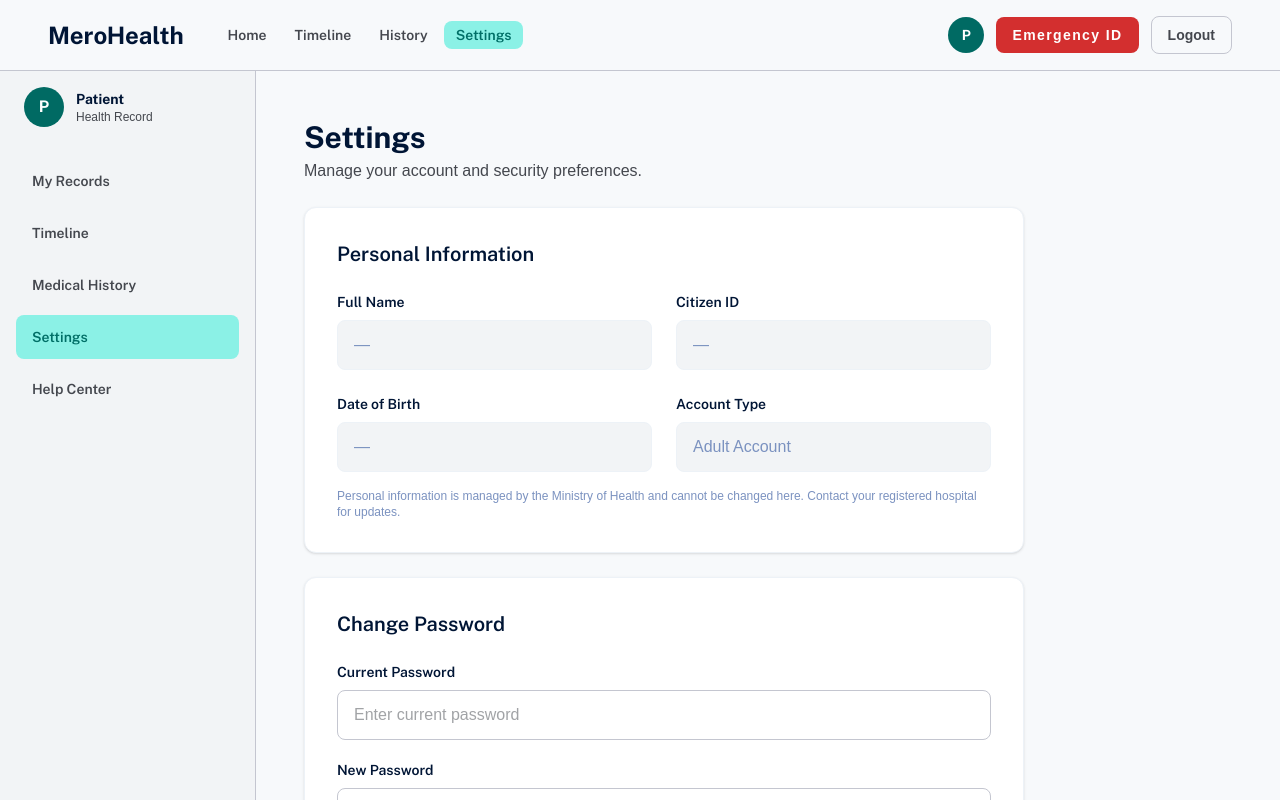
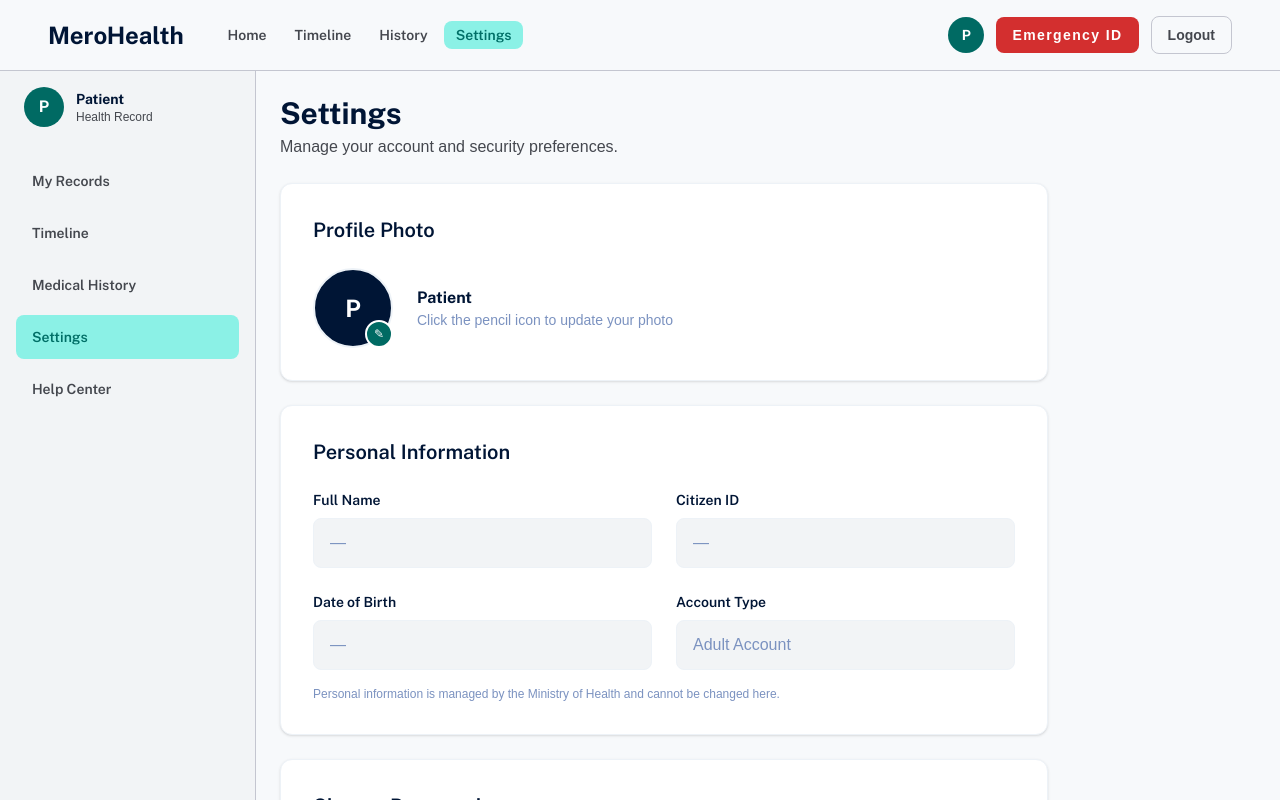
Before and after one commit to Bidhan009/merohealth, a Next.js app in the folder frontend/: page /dashboard/patient/settings in a window 1280 px wide. Shown: the top 800 px of the page. Built offline with nearby package versions, Linux system fonts and the light colour scheme; no server answers; sample sign-in values are in the browser's storage; a web font is replaced by a local one.

Commit message:
feat: patient settings with profile photo upload and clean layout refactor

```diff
--- a/frontend/src/app/dashboard/hospital/settings/page.tsx
+++ b/frontend/src/app/dashboard/hospital/settings/page.tsx
@@ -28,6 +28,7 @@ export default function HospitalSettingsPage() {
   const [avatarUrl, setAvatarUrl] = useState("");
   const [avatarLoading, setAvatarLoading] = useState(false);
 
+
   useEffect(() => {
   if (!token) { router.replace("/login"); return; }
 
@@ -39,13 +40,13 @@ export default function HospitalSettingsPage() {
       if (res.ok) {
         const data = await res.json();
         setProfile(data);
+        setAvatarUrl(data.avatarUrl ?? "");
         setName(data.name);
         setAddress(data.address);
       }
     } finally {
       setLoading(false);
     }
-      setAvatarUrl(data.avatarUrl ?? "");
   };
 
   load();
@@ -81,21 +82,17 @@ export default function HospitalSettingsPage() {
   const file = e.target.files?.[0];
   if (!file) return;
   setAvatarLoading(true);
-
   const formData = new FormData();
   formData.append("avatar", file);
-
   const res = await fetch("http://localhost:5000/api/hospital/avatar", {
     method: "POST",
     headers: { Authorization: `Bearer ${token}` },
     body: formData,
   });
-
   const data = await res.json();
   if (res.ok) setAvatarUrl(data.avatarUrl);
   setAvatarLoading(false);
 }
-
   function handleLogout() {
     logout();
     router.replace("/login");
--- a/frontend/src/app/dashboard/patient/settings/page.tsx
+++ b/frontend/src/app/dashboard/patient/settings/page.tsx
@@ -2,16 +2,16 @@
 
 import { useEffect, useState } from "react";
 import { useRouter } from "next/navigation";
-import Link from "next/link";
-import { getToken, logout } from "@/utils/auth";
+import { getToken } from "@/utils/auth";
 import PatientLayout from "@/components/PatientLayout";
+import { getInitials } from "@/utils/avatar";
 
 interface PatientInfo {
   fullName: string;
   citizenId: string;
   isMinor: boolean;
   dateOfBirth: string;
-  user: { email: string };
+  avatarUrl?: string;
 }
 
 export default function PatientSettingsPage() {
@@ -25,6 +25,8 @@ export default function PatientSettingsPage() {
   const [pwError, setPwError] = useState("");
   const [pwSuccess, setPwSuccess] = useState("");
   const [pwLoading, setPwLoading] = useState(false);
+  const [avatarUrl, setAvatarUrl] = useState("");
+  const [avatarLoading, setAvatarLoading] = useState(false);
 
   useEffect(() => {
     if (!token) { router.replace("/login"); return; }
@@ -36,7 +38,8 @@ export default function PatientSettingsPage() {
         });
         if (res.ok) {
           const data = await res.json();
-          setPatient({ ...data.patient, user: { email: data.email ?? "" } });
+          setPatient(data.patient);
+          setAvatarUrl(data.patient.avatarUrl ?? "");
         }
       } finally {
         setLoading(false);
@@ -83,15 +86,24 @@ export default function PatientSettingsPage() {
     }
   }
 
-  function handleLogout() {
-    logout();
-    router.replace("/login");
+  async function handleAvatarUpload(e: React.ChangeEvent<HTMLInputElement>) {
+    const file = e.target.files?.[0];
+    if (!file) return;
+    setAvatarLoading(true);
+    const formData = new FormData();
+    formData.append("avatar", file);
+    const res = await fetch("http://localhost:5000/api/patient/avatar", {
+      method: "POST",
+      headers: { Authorization: `Bearer ${token}` },
+      body: formData,
+    });
+    const data = await res.json();
+    if (res.ok) setAvatarUrl(data.avatarUrl);
+    setAvatarLoading(false);
   }
 
   return (
-      <PatientLayout patientName={patient?.fullName} citizenId={patient?.citizenId}>
-        {/* Main */}
-        <main className="flex-1 p-6 flex flex-col gap-6 max-w-3xl">
+    <PatientLayout>
       <div>
         <h1 className="font-heading font-bold text-3xl text-primary">Settings</h1>
         <p className="font-body text-body text-base mt-1">
@@ -104,7 +116,46 @@ export default function PatientSettingsPage() {
           <p className="font-body text-muted text-base">Loading...</p>
         </div>
       ) : (
-            <div className="flex flex-col gap-6">
+        <div className="flex flex-col gap-6 max-w-3xl">
+
+          {/* Avatar Upload */}
+          <div className="bg-white border border-border rounded-xl shadow-sm p-8">
+            <h2 className="font-heading font-semibold text-xl text-primary mb-6">
+              Profile Photo
+            </h2>
+            <div className="flex items-center gap-6">
+              <div className="relative">
+                {avatarUrl ? (
+                  <img
+                    src={`http://localhost:5000${avatarUrl}`}
+                    alt="Patient avatar"
+                    className="w-20 h-20 rounded-full object-cover border-2 border-border"
+                  />
+                ) : (
+                  <div className="w-20 h-20 rounded-full bg-primary flex items-center justify-center text-white font-heading font-bold text-2xl border-2 border-border">
+                    {getInitials(patient?.fullName ?? "P")}
+                  </div>
+                )}
+                <label className="absolute bottom-0 right-0 w-7 h-7 bg-accent rounded-full flex items-center justify-center cursor-pointer hover:opacity-90 transition-opacity border-2 border-white">
+                  <span className="text-white text-xs">✎</span>
+                  <input
+                    type="file"
+                    accept=".jpg,.jpeg,.png,.webp"
+                    className="hidden"
+                    onChange={handleAvatarUpload}
+                  />
+                </label>
+              </div>
+              <div>
+                <p className="font-heading font-bold text-base text-primary">
+                  {patient?.fullName ?? "Patient"}
+                </p>
+                <p className="font-body text-muted text-sm">
+                  {avatarLoading ? "Uploading..." : "Click the pencil icon to update your photo"}
+                </p>
+              </div>
+            </div>
+          </div>
 
           {/* Profile Info (read only) */}
           <div className="bg-white border border-border rounded-xl shadow-sm p-8">
@@ -123,7 +174,10 @@ export default function PatientSettingsPage() {
                       })
                     : "—",
                 },
-                    { label: "Account Type", value: patient?.isMinor ? "Minor Account" : "Adult Account" },
+                {
+                  label: "Account Type",
+                  value: patient?.isMinor ? "Minor Account" : "Adult Account",
+                },
               ].map((field) => (
                 <div key={field.label} className="flex flex-col gap-2">
                   <label className="font-heading font-semibold text-sm text-primary">
@@ -136,7 +190,7 @@ export default function PatientSettingsPage() {
               ))}
             </div>
             <p className="font-body text-muted text-xs mt-4">
-                  Personal information is managed by the Ministry of Health and cannot be changed here. Contact your registered hospital for updates.
+              Personal information is managed by the Ministry of Health and cannot be changed here.
             </p>
           </div>
 
@@ -185,6 +239,7 @@ export default function PatientSettingsPage() {
                   className="border border-border-strong rounded-lg px-4 py-3 font-body text-base text-body focus:outline-none focus:ring-2 focus:ring-accent"
                 />
               </div>
+
               {pwError && (
                 <div className="bg-soft-red text-danger text-sm font-semibold px-4 py-3 rounded-lg">
                   {pwError}
@@ -195,6 +250,7 @@ export default function PatientSettingsPage() {
                   {pwSuccess}
                 </div>
               )}
+
               <button
                 type="submit"
                 disabled={pwLoading}
@@ -211,7 +267,7 @@ export default function PatientSettingsPage() {
               Your Data is Protected
             </p>
             <p className="font-body text-body text-base leading-relaxed">
-                  All your health records are encrypted and access is logged by the Ministry of Health. You can only view your records — hospitals manage your medical reports.
+              All your health records are encrypted and access is logged by the Ministry of Health.
             </p>
           </div>
 
@@ -224,7 +280,7 @@ export default function PatientSettingsPage() {
               Sign out from all active sessions on this device.
             </p>
             <button
-                  onClick={handleLogout}
+              onClick={() => { localStorage.clear(); router.replace("/login"); }}
               className="border border-danger text-danger font-heading font-semibold text-sm px-6 py-3 rounded-lg hover:bg-soft-red transition-colors"
             >
               Sign Out
@@ -232,7 +288,6 @@ export default function PatientSettingsPage() {
           </div>
         </div>
       )}
-        </main>
     </PatientLayout>
   );
 }
```
Lines whose indentation alone changed are shown as unchanged.
